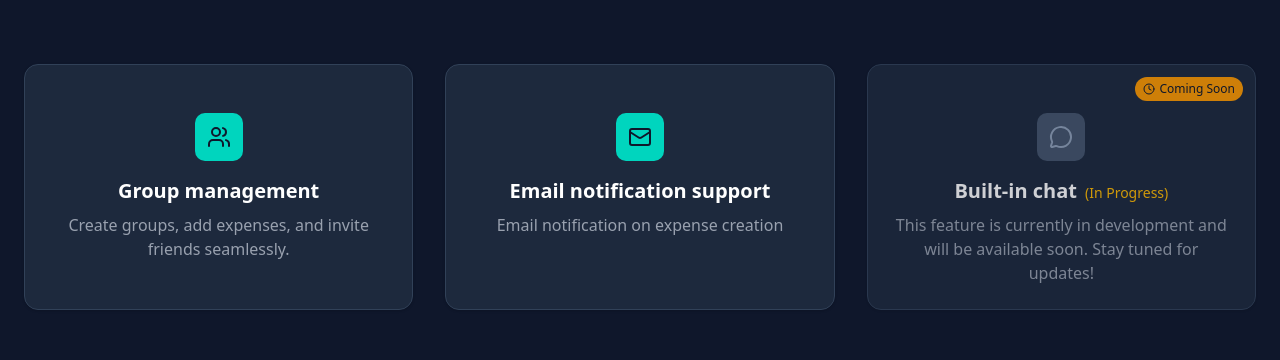
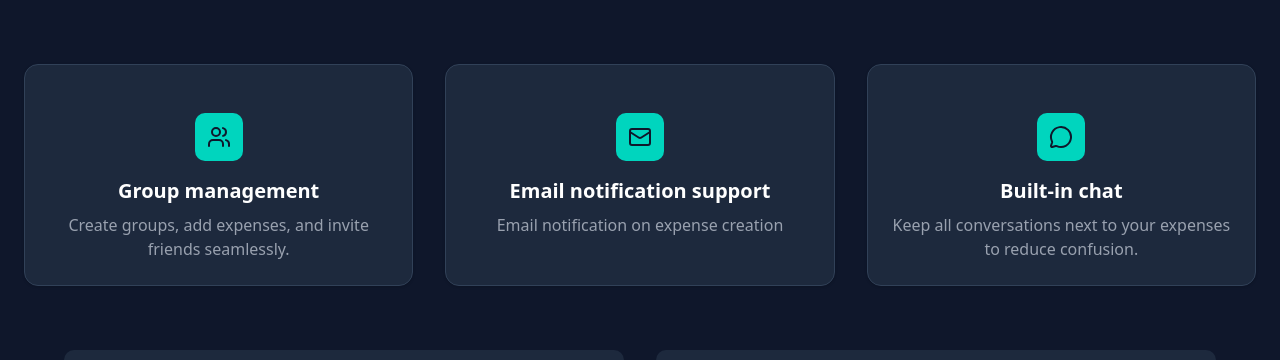
Before and after one commit to karunya10/split-ease-frontend, a Next.js app: page / in a window 1280 px wide. Shown: the part 296-656 px from the top of the page. Built offline with nearby package versions, Linux system fonts and the light colour scheme; no server answers.

Commit message:
fix: update status of Built-in chat feature to available

```diff
--- a/src/app/(home)/components/FeatureGrid.tsx
+++ b/src/app/(home)/components/FeatureGrid.tsx
@@ -19,7 +19,7 @@ const features = [
     title: "Built-in chat",
     description:
       "Keep all conversations next to your expenses to reduce confusion.",
-    status: "coming-soon",
+    status: "available",
   },
 ];
 
```
